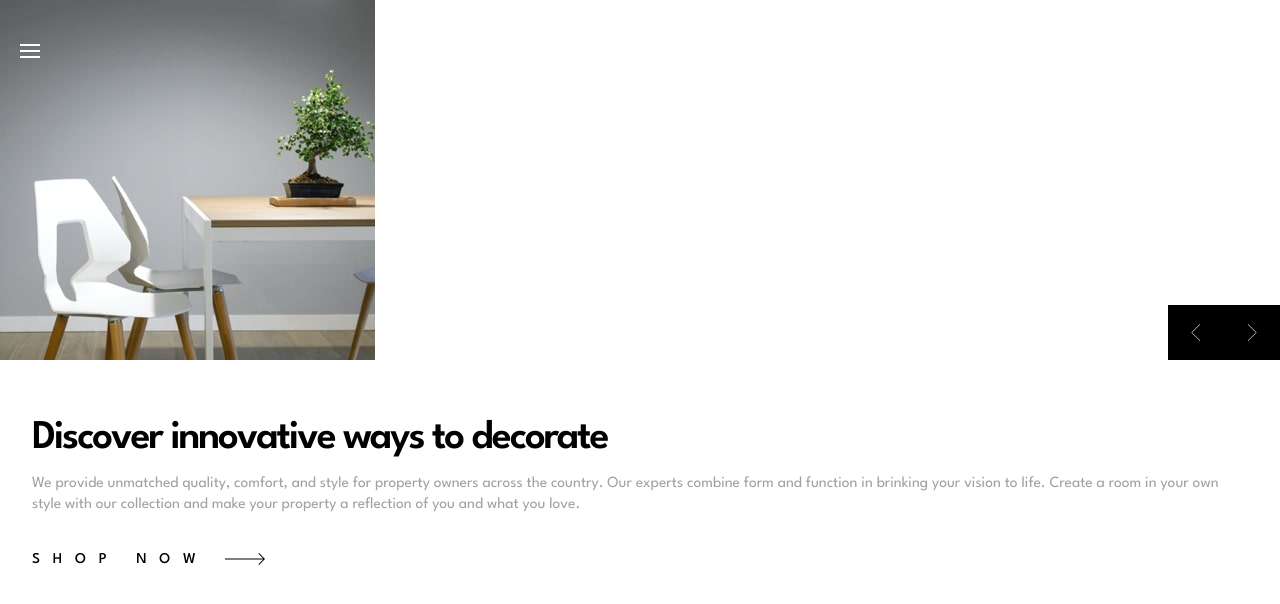
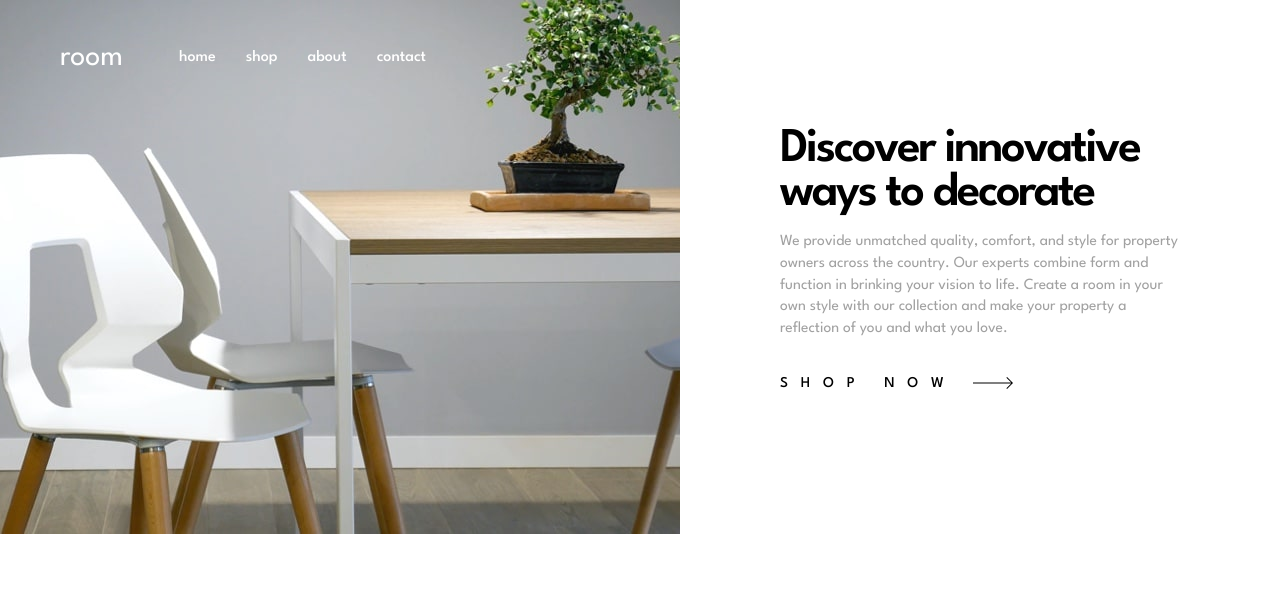
Before and after one commit to aiminnano/FMSRoomHomepage, a React (Vite) app: page / in a window 1280 px wide. Shown: the top 604 px of the page. Built offline with nearby package versions, Linux system fonts and the light colour scheme.

Commit message:
added descriptions

```diff
--- a/src/components/Header.jsx
+++ b/src/components/Header.jsx
@@ -4,6 +4,9 @@ import close from '../../images/icon-close.svg'
 import arrow from '../../images/icon-arrow.svg'
 import arrowleft from '../../images/icon-angle-left.svg'
 import arrowright from '../../images/icon-angle-right.svg'
+import hero1d from '../../images/desktop-image-hero-1.jpg'
+import hero2d from '../../images/desktop-image-hero-2.jpg'
+import hero3d from '../../images/desktop-image-hero-3.jpg'
 
 import { useState } from 'react'
 
@@ -19,11 +22,13 @@ function Header(){
     return(
         <>
             <div className="grid place-items-center font-spartan">
-                <div className="w-full max-w-[1440px] flex flex-col">
+                <div className="w-full max-w-[1440px] flex flex-col lg:flex-row lg:h-[534px]">
 
                     <div className='h-[360px] relative'>
                         <div className={`${ isOpen ? 'block' : 'hidden'} fixed z-1 w-full h-full bg-blacklowop`}></div>
-                        <img src={heroone} className='absolute' alt="hero-1" />
+                        <img src={heroone} className='absolute lg:hidden w-full h-full object-cover' alt="hero-1" />
+                        <img src={hero1d} className='hidden lg:block w-full h-[534px] object-cover ' alt="desktop-img" />
+                        <div className='lg:hidden'>
                             <div className={`${ isOpen ? 'hidden' : 'flex' } relative z-1 flex items-center justify-center w-full text-white text-[30px] p-5 pt-7`}>
                                 <div>room</div>
                                 <img src={hamburger} className='absolute left-5' onClick={() => setIsOpen(!isOpen)} alt="hamburger-icon" />
@@ -37,16 +42,26 @@ function Header(){
                                     <div>contact</div>
                                 </div>
                             </div>
-                        <div className='absolute right-0 bottom-0 z-5 bg-black flex items-center'>
+                        </div>
+                        <div className='hidden absolute lg:flex gap-14 items-center justify-center top-0 text-white p-15 pt-10 '>
+                            <div className='text-3xl'>room</div>
+                            <div className='flex items-center gap-7.5 font-medium'>
+                                <div>home</div>
+                                <div>shop</div>
+                                <div>about</div>
+                                <div>contact</div>
+                            </div>
+                        </div>
+                        <div className='absolute right-0 bottom-0 z-5 bg-black flex items-center lg:hidden'>
                             <button type="button" className='flex items-center justify-center w-[56px] h-[55px]'><img src={arrowleft} className='w-[10px]' alt="left-arrow-icon" /></button>
                             <button type="button" className='flex items-center justify-center w-[56px] h-[55px]'><img src={arrowright} className='w-[10px]' alt="right-arrow-icon" /></button>
                         </div>
                     </div>
 
 
-                    <div className='p-8 flex flex-col items-start gap-8 mt-7'>
+                    <div className='p-8 flex flex-col items-start gap-8 mt-7 lg:max-w-[600px] lg:p-25'>
                         <div className='flex flex-col gap-4 leading-[1.3]'>
-                            <div className='font-semibold tracking-tighter text-[2.55rem] leading-[.9]'>Discover innovative ways to decorate</div>
+                            <div className='font-semibold tracking-tighter text-[2.55rem] leading-[.9] lg:text-[3.03rem]'>Discover innovative ways to decorate</div>
                             <div className='text-grey500 text-[15.5px] leading-[1.4]'>We provide unmatched quality, comfort, and style for property owners across the country. Our experts combine form and function in brinking your vision to life. Create a room in your own style with our collection and make your property a reflection of you and what you love.</div>
                         </div>
 
```
Lines whose indentation alone changed are shown as unchanged.
